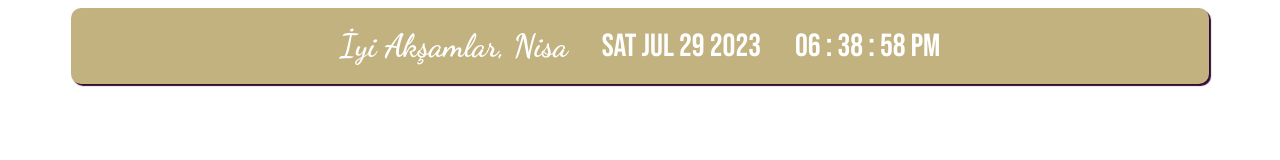
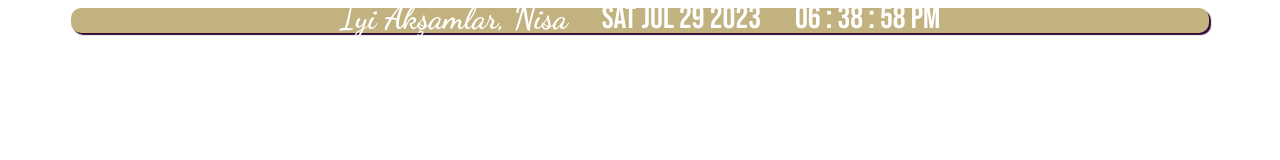
Before and after one commit to s-5001481/work, a plain HTML site: page index.html in a window 1280 px wide. Drawn offline with Linux system fonts and the light colour scheme.

Commit message:
Update index.html

```diff
--- a/index.html
+++ b/index.html
@@ -14,7 +14,7 @@
 
 body{
     background-color: #fff;
-    line-height: 1.6;
+    line-height: 0;
 
 }
 
```
